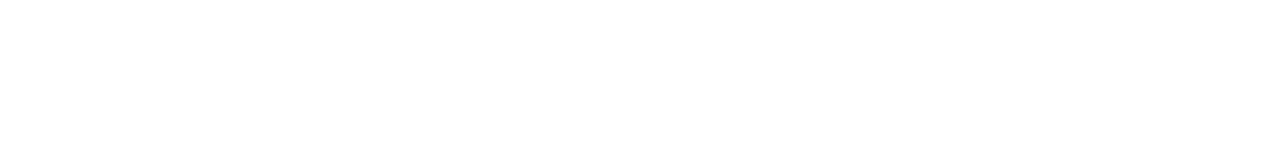
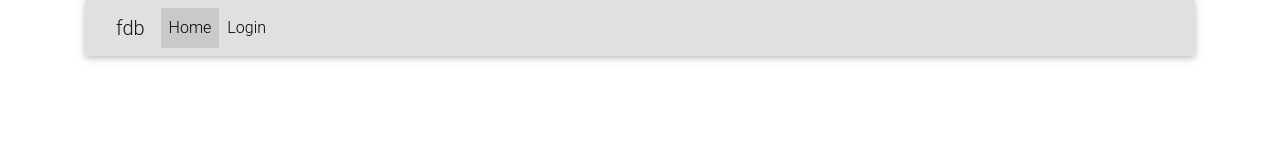
Before and after one commit to ahebwa49/static-srs, a website: page public/index.html in a window 1280 px wide. Drawn offline with nearby package versions, Linux system fonts and the light colour scheme; a web font is replaced by a local one.

Commit message:
add a nav bar to the header

```diff
--- a/public/index.html
+++ b/public/index.html
@@ -21,7 +21,40 @@
   <body>
     <div class="container">
       <header>
+        <nav class="navbar navbar-expand-lg navbar-light bg-light">
 
+          <!-- Additional container -->
+          <div class="container">
+
+          <!-- Navbar brand -->
+          <a class="navbar-brand" href="#">fdb</a>
+
+          <!-- Collapse button -->
+          <button class="navbar-toggler" type="button" data-toggle="collapse" data-target="#basicExampleNav" aria-controls="basicExampleNav"
+              aria-expanded="false" aria-label="Toggle navigation">
+              <span class="navbar-toggler-icon"></span>
+          </button>
+
+          <!-- Collapsible content -->
+          <div class="collapse navbar-collapse" id="basicExampleNav">
+
+              <!-- Links -->
+              <ul class="navbar-nav mr-auto">
+                  <li class="nav-item active">
+                      <a class="nav-link" href="#">Home
+                          <span class="sr-only">(current)</span>
+                      </a>
+                  </li>
+                  <li class="nav-item">
+                      <a class="nav-link" href="#">Login</a>
+                  </li>
+              </ul>
+              <!-- Links -->
+          </div>
+          <!-- Collapsible content -->
+        </div>
+          <!-- Additional container -->
+      </nav>
       </header>
 
 
```
